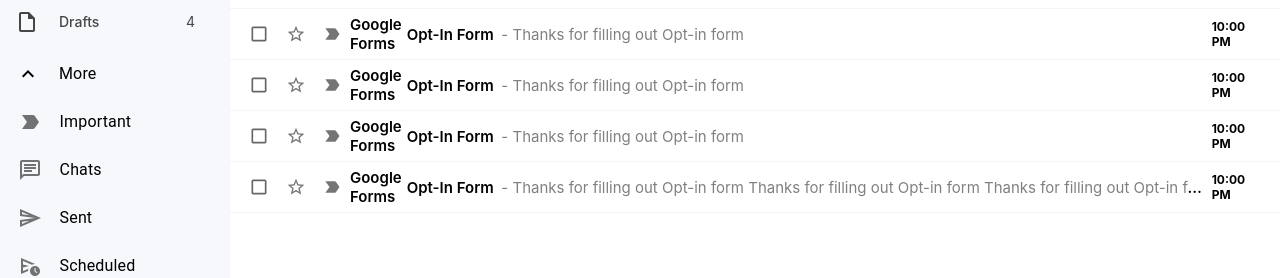
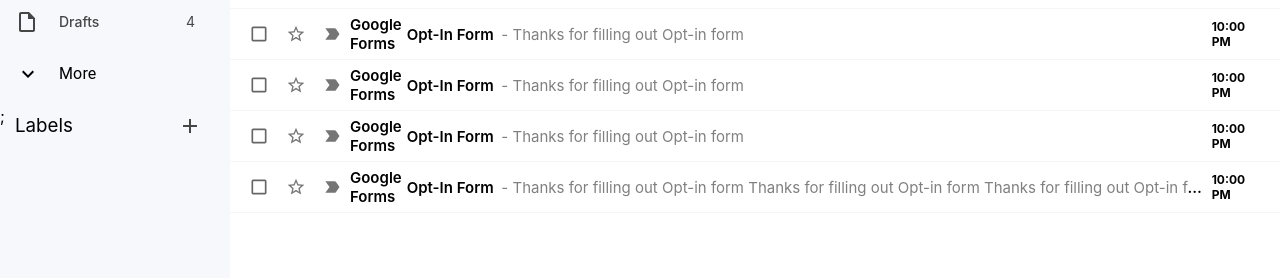
Before and after one commit to AyushW07/Gmail-Clone, a React (Create React App) app: page / in a window 1280 px wide. Shown: the part 524-802 px from the top of the page. Built offline with nearby package versions, Linux system fonts and the light colour scheme.

Commit message:
minor changes

```diff
--- a/src/Components/MoreSidebar/MoreSidebar.jsx
+++ b/src/Components/MoreSidebar/MoreSidebar.jsx
@@ -18,7 +18,7 @@ import SettingsOutlinedIcon from "@mui/icons-material/SettingsOutlined";
 import AddOutlinedIcon from "@mui/icons-material/AddOutlined";
 
 function MoreSidebar() {
-  const [open, setOpen] = React.useState(true);
+  const [open, setOpen] = React.useState(false);
 
   const handleClick = () => {
     setOpen(!open);
```
